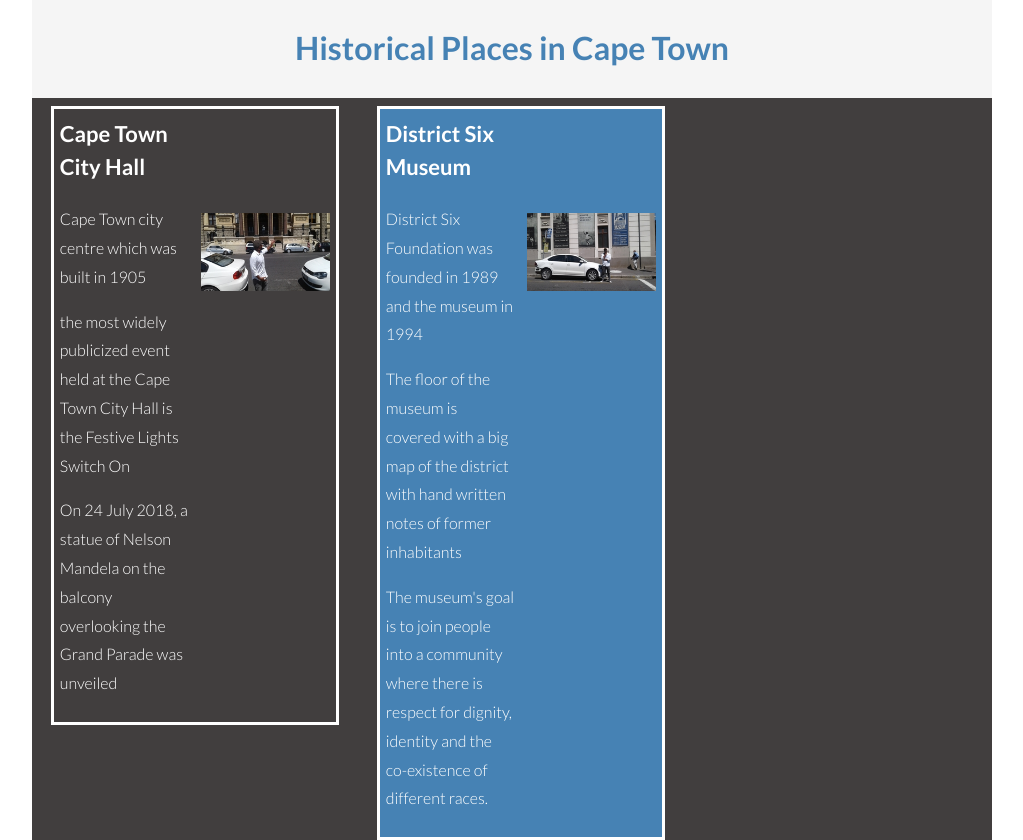
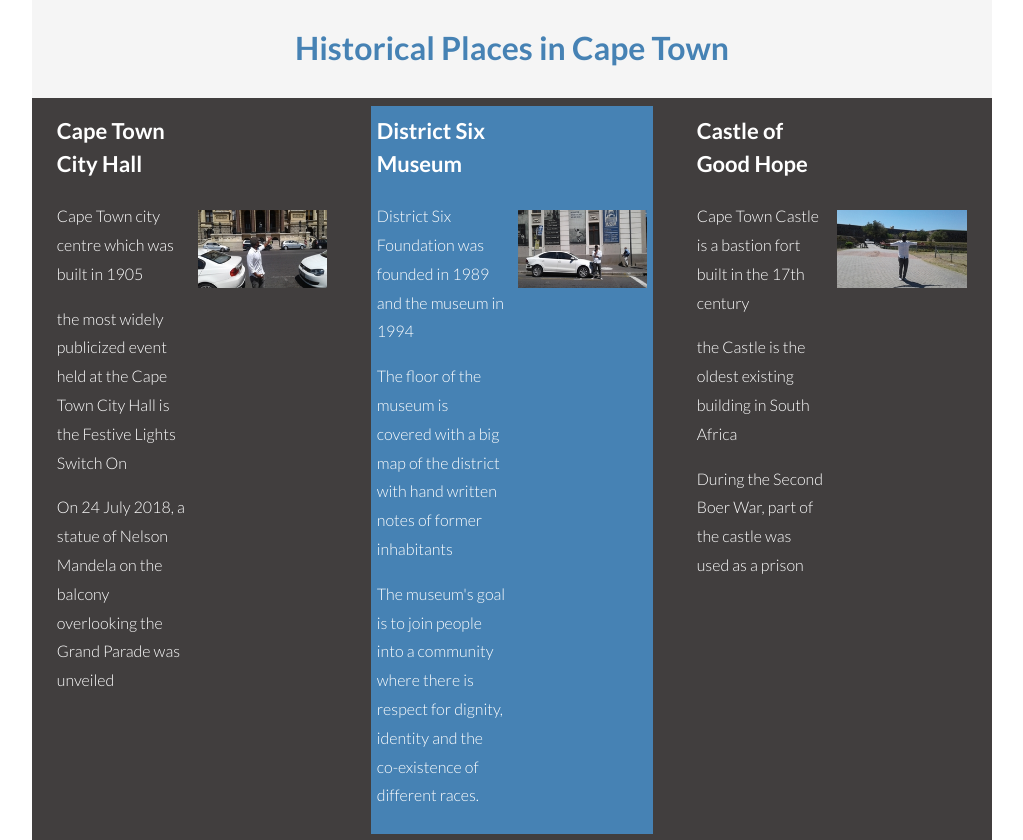
Before and after one commit to Czani89/basic-webpage, a plain HTML site: page my-webpage-grid.html in a window 1280 px wide. Shown: the part 695-1535 px from the top of the page, without its empty margins (128-1151 px from the left). Drawn offline with Linux system fonts and the light colour scheme.

Commit message:
fixed borders

```diff
--- a/my-own-style.css
+++ b/my-own-style.css
@@ -89,14 +89,14 @@ table,td, th{
     background-color: rgb(65, 62, 62);
     width: 96%;
     margin: 0;
-    border: solid .2rem white;
+
 
 }
 
 .museum-container{
     background-color: steelblue;
     width: 96%;
-    border: solid .2rem white;
+
 }
 
 .history p{
```
